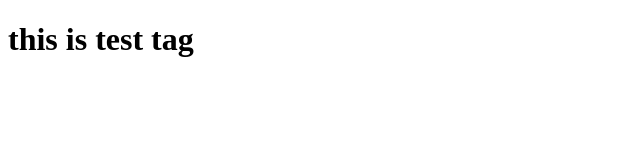
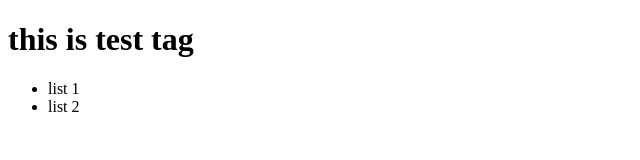
Before and after one commit to digiappvault/2048-game, a plain HTML site: page test.html in a window 1280 px wide. Shown: the full height of the page, 0-640 px from the left. Drawn offline with Linux system fonts and the light colour scheme.

Commit message:
new changes

```diff
--- a/test.html
+++ b/test.html
@@ -7,5 +7,9 @@
 </head>
 <body>
     <h1>this is test tag</h1>
+    <ul>
+        <li>list 1</li>
+        <li>list 2</li>
+    </ul>
 </body>
 </html>
```
